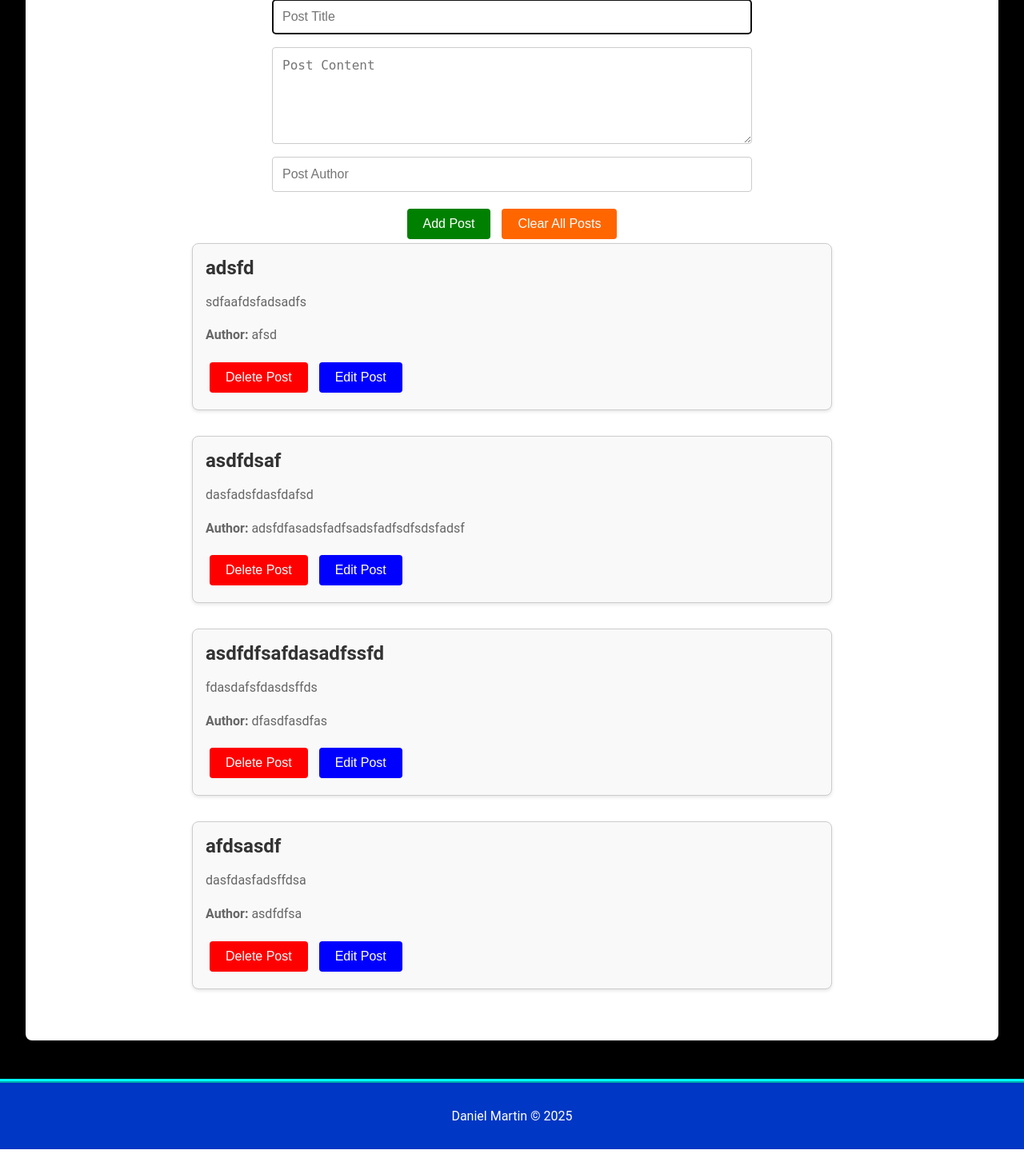
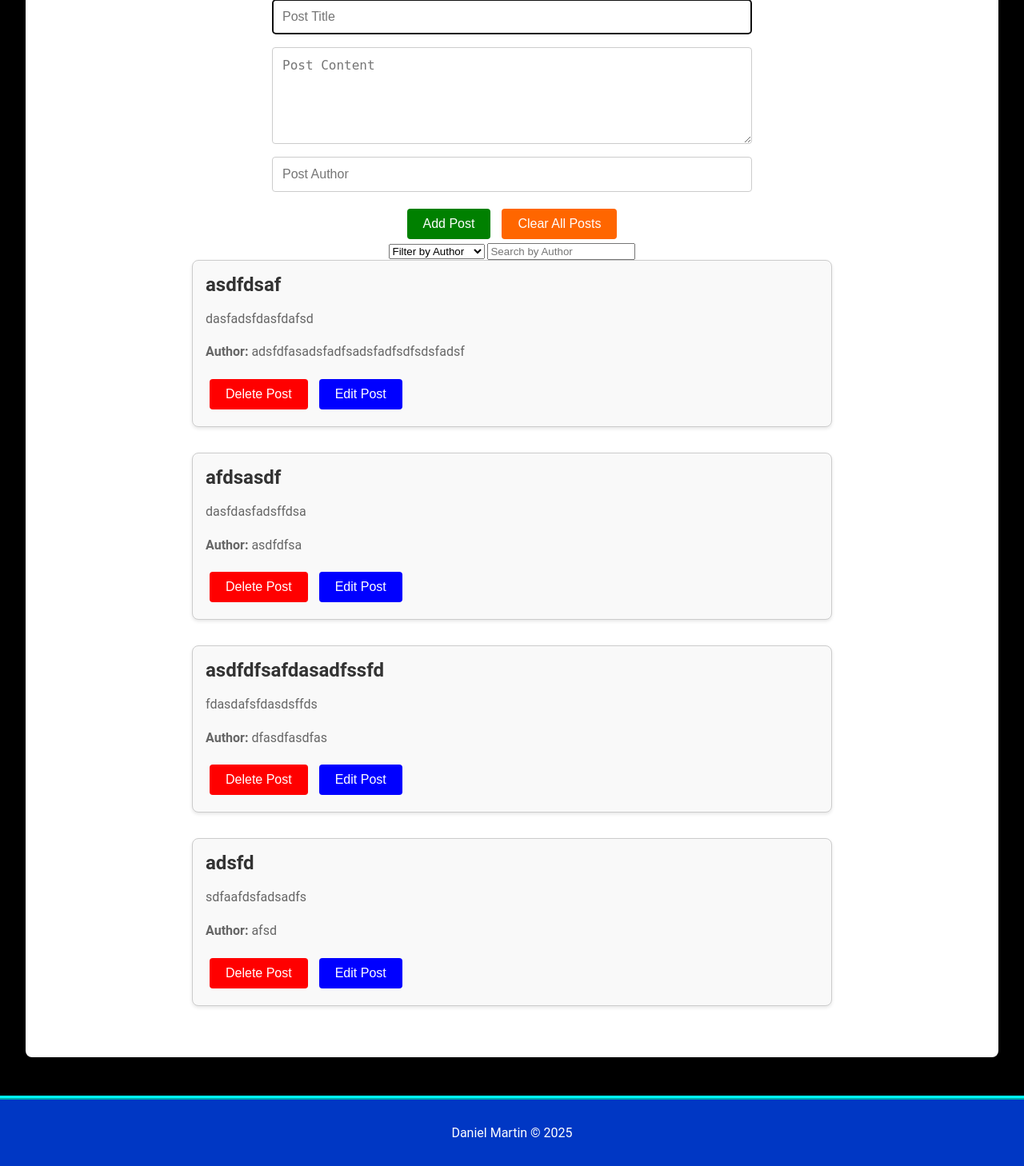
Before and after one commit to danielwmartin1/Blog, a Flask app: page / in a window 1280 px wide. Shown: the part 280-1738 px from the top of the page at 80% size. Before the commit the page ends 1717 px from the top, so only its background shows below. Run offline with Flask 3, Linux system fonts and the light colour scheme.

Commit message:
Implement search functionality for blog posts with filtering options

```diff
--- a/Templates/index.html
+++ b/Templates/index.html
@@ -24,7 +24,17 @@
         </center>
     </form>
 </div>
-<div class="posts-container">
+
+<div class="search-container">
+    <select id="filter-by" onchange="updateSearchPlaceholder()">
+        <option value="author">Filter by Author</option>
+        <option value="title">Filter by Title</option>
+        <option value="content">Filter by Content</option>
+    </select>
+    <input type="text" id="search-input" placeholder="Search by Author" onkeyup="searchPosts()">
+</div>
+
+<div class="posts-container" id="posts-container">
     {% for post in posts %}
         <div class="post">
             <h2>{{ post.title }}</h2>
@@ -125,6 +135,31 @@ function clearPosts() {
     }
 }
 
+function updateSearchPlaceholder() {
+    const filterBy = document.getElementById('filter-by').value;
+    const searchInput = document.getElementById('search-input');
+    if (filterBy === 'author') {
+        searchInput.placeholder = 'Search by Author';
+    } else if (filterBy === 'title') {
+        searchInput.placeholder = 'Search by Title';
+    } else if (filterBy === 'content') {
+        searchInput.placeholder = 'Search by Content';
+    }
+}
+
+function searchPosts() {
+    const filterBy = document.getElementById('filter-by').value;
+    const searchInput = document.getElementById('search-input').value;
+    fetch(`/search?filter_by=${filterBy}&${filterBy}=${searchInput}`)
+        .then(response => response.text())
+        .then(html => {
+            document.getElementById('posts-container').innerHTML = html;
+        })
+        .catch(error => {
+            console.error('Error:', error);
+        });
+}
+
 document.addEventListener('DOMContentLoaded', function() {
     document.getElementById('post-title').focus();
 
--- a/app.py
+++ b/app.py
@@ -23,7 +23,21 @@ class Post(db.Model):
 
 @app.route('/')
 def index():
-    posts = Post.query.order_by(Post.created_at.desc()).all()
+    filter_by = request.args.get('filter_by')
+    query = Post.query
+    if filter_by == 'author':
+        author = request.args.get('author')
+        if author:
+            query = query.filter(Post.author.ilike(f'{author}%'))
+    elif filter_by == 'title':
+        title = request.args.get('title')
+        if title:
+            query = query.filter(Post.title.ilike(f'{title}%'))
+    elif filter_by == 'content':
+        content = request.args.get('content')
+        if content:
+            query = query.filter(Post.content.ilike(f'%{content}%'))
+    posts = query.order_by(Post.updated_at.desc()).all()
     return render_template('index.html', posts=posts)
 
 @app.route('/add', methods=['POST'])
@@ -91,5 +105,24 @@ def clear_posts():
         app.logger.error(f"Error deleting posts: {e}")
     return '', 204
 
+@app.route('/search', methods=['GET'])
+def search():
+    filter_by = request.args.get('filter_by')
+    query = Post.query
+    if filter_by == 'author':
+        author = request.args.get('author')
+        if author:
+            query = query.filter(Post.author.ilike(f'{author}%'))
+    elif filter_by == 'title':
+        title = request.args.get('title')
+        if title:
+            query = query.filter(Post.title.ilike(f'{title}%'))
+    elif filter_by == 'content':
+        content = request.args.get('content')
+        if content:
+            query = query.filter(Post.content.ilike(f'%{content}%'))
+    posts = query.order_by(Post.updated_at.desc()).all()
+    return render_template('posts.html', posts=posts)
+
 if __name__ == '__main__':
     app.run(debug=True, port=5001)  # Change the port number to 5001 or any other available port
```
Also changed, not shown: Templates/posts.html (added, +9 -0 lines).
